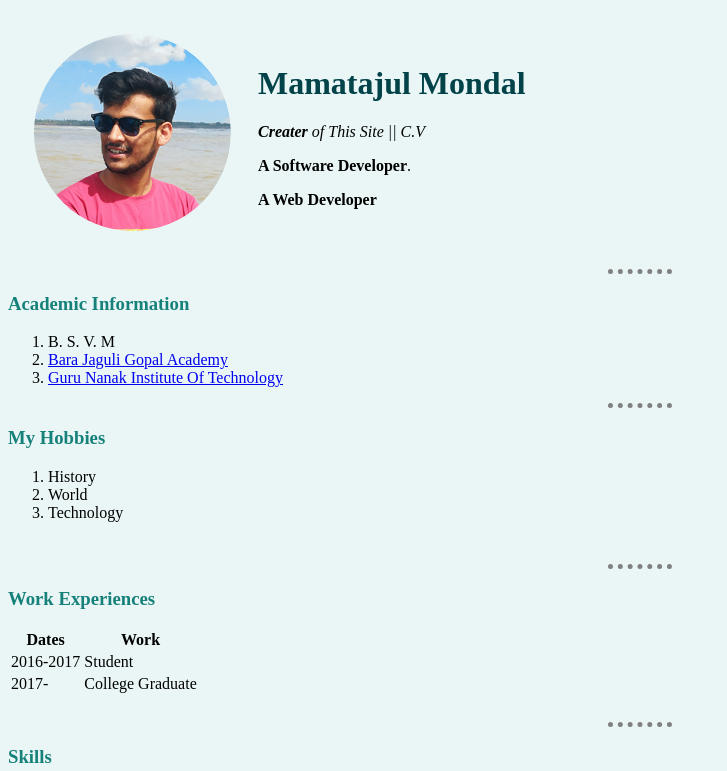
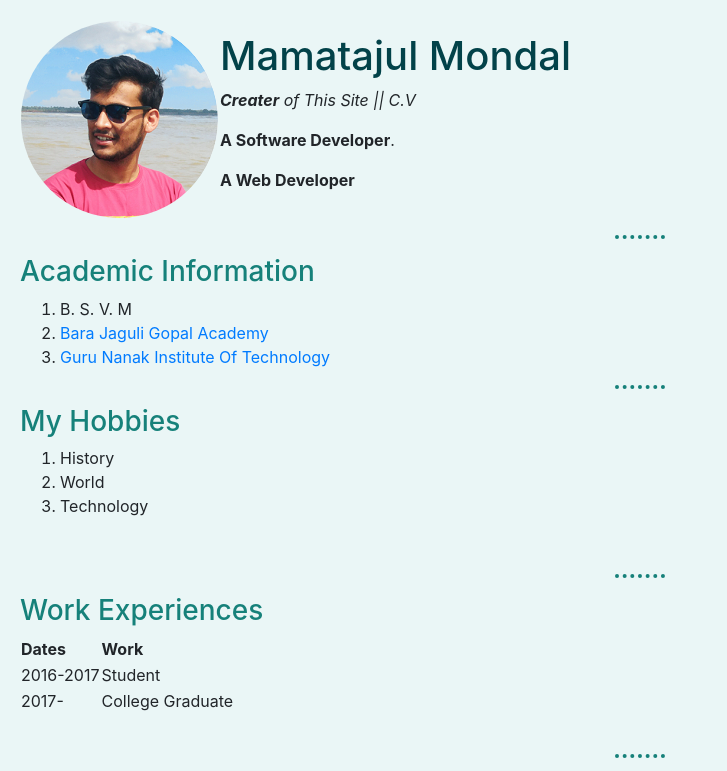
Before and after one commit to mamatajul/CV, a plain HTML site: page index.html in a window 1280 px wide. Shown: the top 771 px of the page, without its empty margins (0-727 px from the left). Drawn offline with nearby package versions, Linux system fonts and the light colour scheme.

Commit message:
Add files via upload

```diff
--- a/css/styles.css
+++ b/css/styles.css
@@ -1,18 +1,19 @@
+body {
+  background-color: #EAF6F6;
+  padding: 20px;
+}
+hr {
+  border-top-style: dotted;
+  border-color: #16817a;
+  border-width: 4px;
+  width: 4%;
 
-    body{
-      background-color:#EAF6F6;
-    }
-    hr{
-      border-style: none;
-      border-top-style: dotted;
-      border-color: grey;
-      border-width: 5px;
-      width: 5%;
-    }
-    h1{
+}
 
-      color: #024249;
-    }
-    h3{
-      color: #16817a;
-    }
+h1 {
+  color: #024249;
+}
+
+h3 {
+  color: #16817a;
+}
--- a/index.html
+++ b/index.html
@@ -4,14 +4,15 @@
 <head>
   <meta charset="utf-8">
   <title>Mamatajul's CV</title>
+  <link rel="stylesheet" href="https://stackpath.bootstrapcdn.com/bootstrap/4.4.1/css/bootstrap.min.css" integrity="sha384-Vkoo8x4CGsO3+Hhxv8T/Q5PaXtkKtu6ug5TOeNV6gBiFeWPGFN9MuhOf23Q9Ifjh" crossorigin="anonymous">
   <link rel="stylesheet" href="css/styles.css">
 
 </head>
 
-<body>
-  <table cellspacing=25>
-    <tr>
-      <td><img src="chanchal.png" alt="Chanchal's profile picture"></td>
+<body class="wholebody">
+  <table>
+    <tr >
+      <td><img src="chanchal.png" alt="Mamatajul's profile picture"></td>
       <td>
         <h1>Mamatajul Mondal</h1>
         <p><em><strong>Creater</strong> of This Site || C.V</em></p>
```
